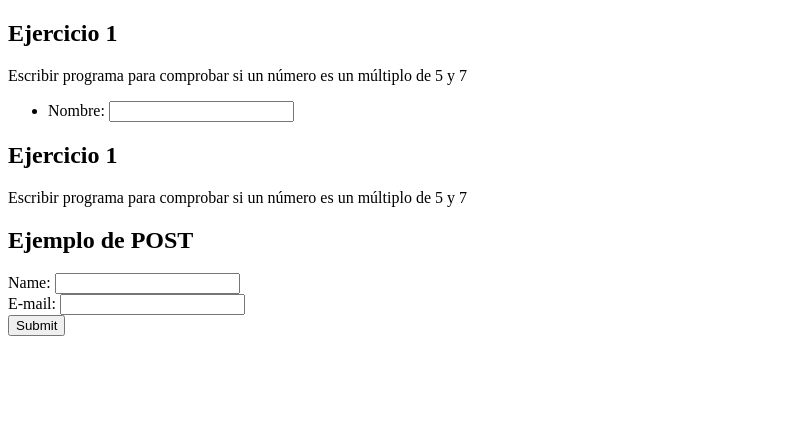
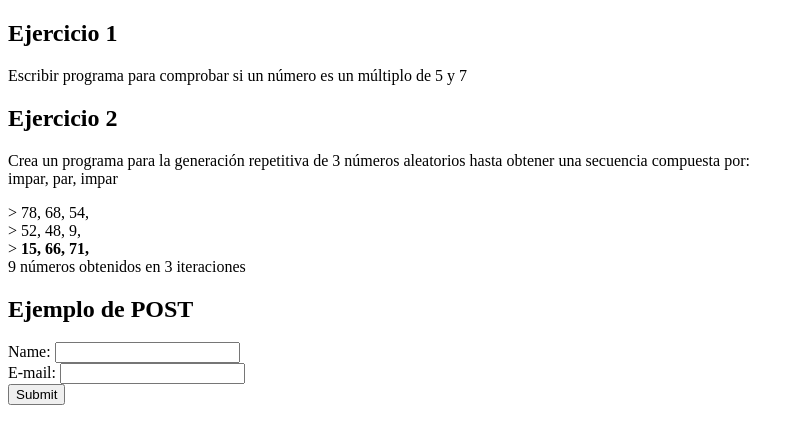
Before and after one commit to gabo10-FS/tecweb, a PHP site: page /tecweb/ in a window 1280 px wide. Shown: the top 444 px of the page, without its empty margins (0-804 px from the left). Run offline with PHP 8.4, Linux system fonts and the light colour scheme.

Commit message:
Ejercicio 1 y 2 de p06

```diff
--- a/practicas/p06/index.php
+++ b/practicas/p06/index.php
@@ -6,27 +6,20 @@
     <title>Práctica 4</title>
 </head>
 <body>
-    <form action="">
-        <h2>Ejercicio 1</h2>
-        <p>Escribir programa para comprobar si un número es un múltiplo de 5 y 7</p>
-        <ul>
-        <li>Nombre: <input type="text" name="number"> </li></ul>
-    </form>
     <h2>Ejercicio 1</h2>
     <p>Escribir programa para comprobar si un número es un múltiplo de 5 y 7</p>
+
     <?php
-        if(isset($_GET['numero']))
-        {
-            $num = $_GET['numero'];
-            if ($num%5==0 && $num%7==0)
-            {
-                echo '<h3>R= El número '.$num.' SÍ es múltiplo de 5 y 7.</h3>';
-            }
-            else
-            {
-                echo '<h3>R= El número '.$num.' NO es múltiplo de 5 y 7.</h3>';
-            }
-        }
+        include("src/funciones.php");
+        echo multiploDe();
+    ?>
+
+    <h2>Ejercicio 2</h2>
+    <p>Crea un programa para la generación repetitiva de 3 números aleatorios hasta obtener una
+    secuencia compuesta por:<br>
+    impar, par, impar</p>
+    <?php
+        echo tresNumerosAleatorios();
     ?>
 
     <h2>Ejemplo de POST</h2>
--- a/practicas/p06/src/funciones.php
+++ b/practicas/p06/src/funciones.php
@@ -0,0 +1,56 @@
+<?php
+    function multiploDe(){
+        if(isset($_GET['numero']))
+        {
+            $num = $_GET['numero'];
+            if ($num%5==0 && $num%7==0)
+            {
+                echo '<h3>R= El número '.$num.' SÍ es múltiplo de 5 y 7.</h3>';
+            }
+            else
+            {
+                echo '<h3>R= El número '.$num.' NO es múltiplo de 5 y 7.</h3>';
+            }
+        }
+    }
+
+    function tresNumerosAleatorios(){
+        srand (time());
+        //$matriz = [];
+        $cont = 0;
+
+        while (true) {
+            //array_push($matriz, array ($n1,$n2,$n3));
+            $n1 = rand(1,100);
+            $n2 = rand(1,100);
+            $n3 = rand(1,100);
+            $matriz[] = array($n1,$n2,$n3);
+            $cont++;
+            if(($n1%2 != 0) && ($n2%2 == 0) && ($n3%2 != 0)){
+                break;
+            }
+        }
+        //print_r($matriz);
+        //echo "<br>";
+        /*foreach($matriz as $value){
+            print_r($value);
+            echo "<br>";
+        }*/
+        $iter = $cont;
+        foreach($matriz as $fila){
+            echo '> ';
+            foreach($fila as $dato){
+                if($iter - 1 > 0){
+                    echo $dato.', ';
+                }
+                else{
+                    echo '<b>'.$dato.', '.'</b>';
+                }
+            }
+            echo '<br>';
+            $iter--;
+        }
+        $num = $cont*3;
+        echo "$num números obtenidos en $cont iteraciones";
+    }
+?>
```
